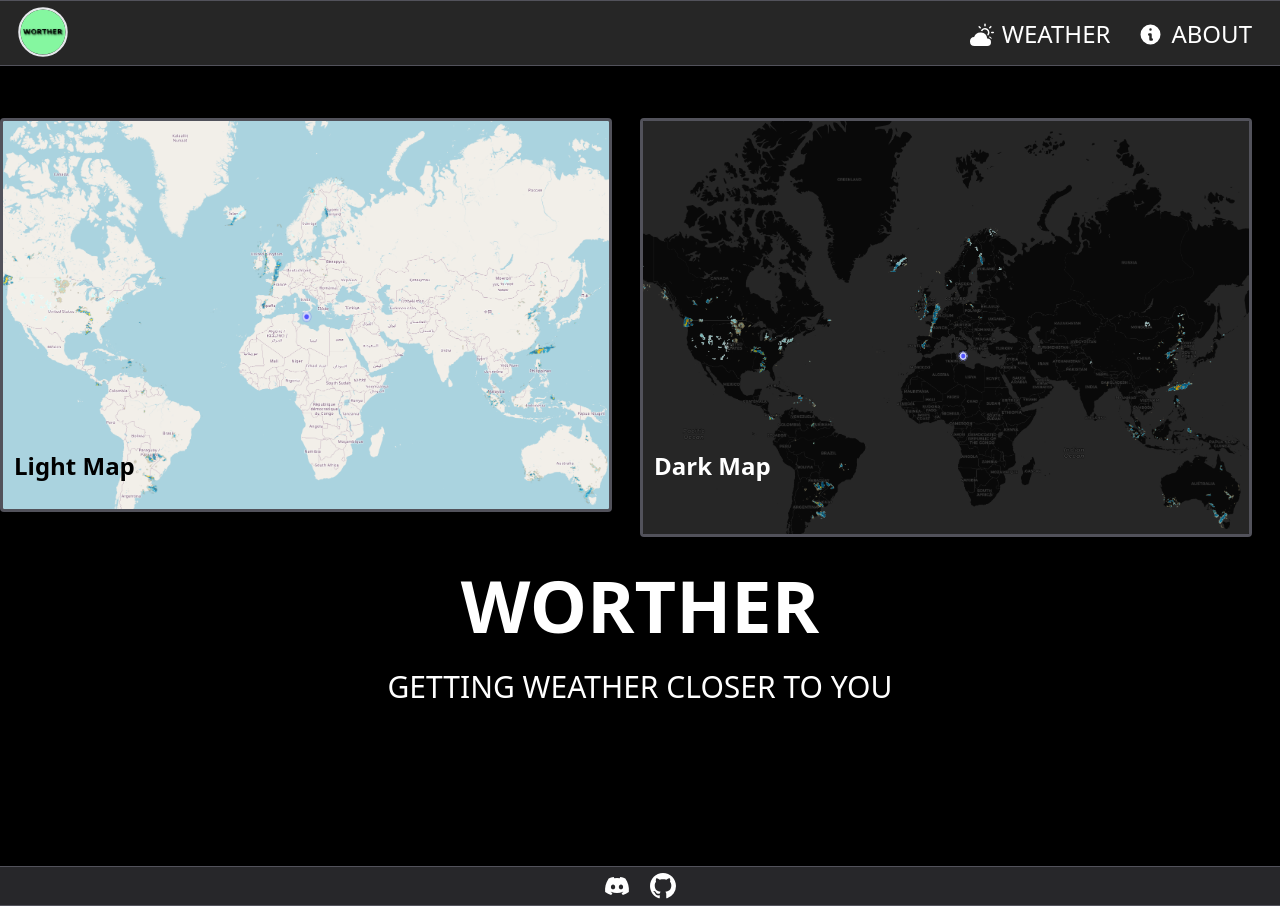
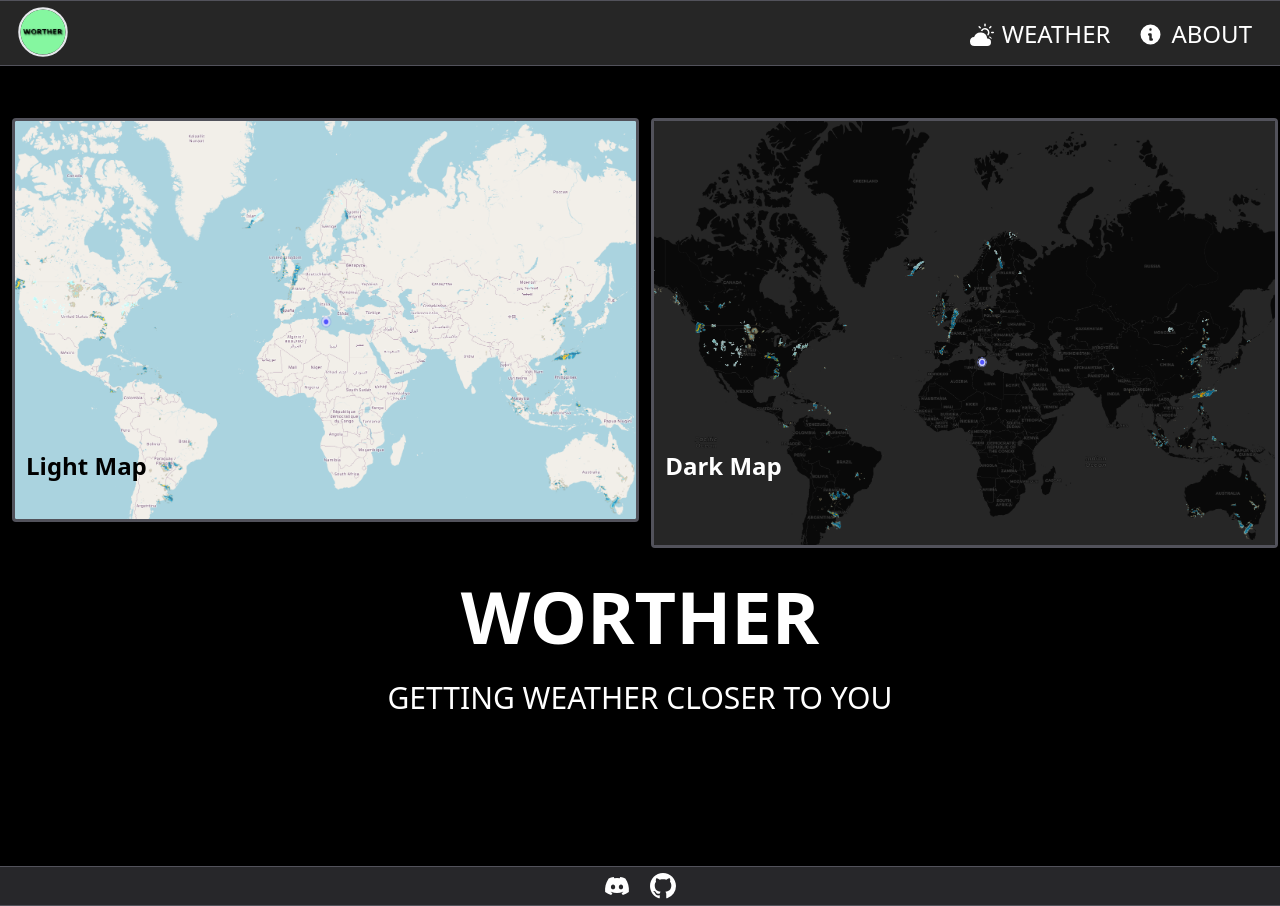
Before and after one commit to vikingnope/worther, a React (Create React App) app: page / in a window 1280 px wide. Built offline with nearby package versions, Linux system fonts and the light colour scheme.

Commit message:
Updated margin styling

```diff
--- a/src/styles/main.scss
+++ b/src/styles/main.scss
@@ -4,7 +4,7 @@
 
 #homeImagesDiv {
   width: 49%;
-  margin-right: 1.75rem;
+  margin-left: 0.75rem;
   margin-bottom: 2rem;
 }
 
```
